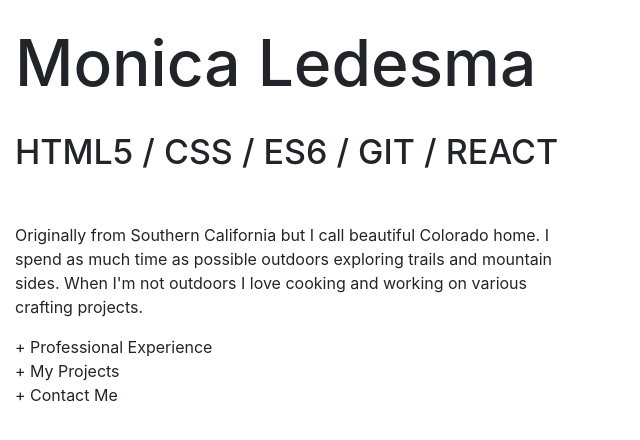
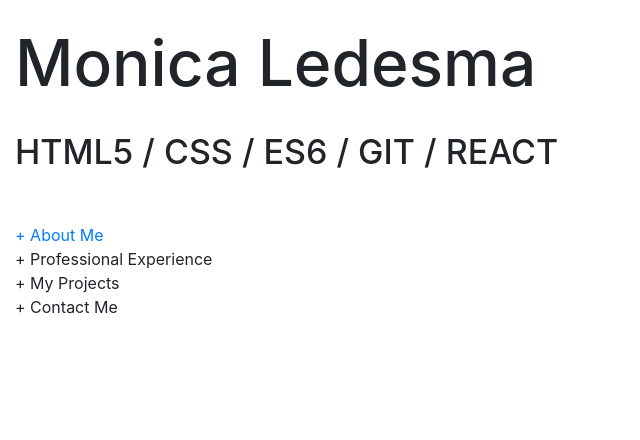
Before and after one commit to monica88green/resume-website, a React (Create React App) app: page / in a window 1280 px wide. Shown: the top 440 px of the page, without its empty margins (0-640 px from the left). Built offline with nearby package versions, Linux system fonts and the light colour scheme.

Commit message:
Added "hideable" content to About Me

```diff
--- a/src/AboutMe.js
+++ b/src/AboutMe.js
@@ -6,19 +6,19 @@ let [ready, setReady] = useState(false);
     event.preventDefault();
     setReady(true);
   }
-  if ({ready}) {
+  if (ready === false) {
     return (
-      <div className="AboutMe">
+      <div>
+     <a href="/" onClick={handleClick}> + About Me </a>
+    </div>
+    )
+     } else {
+  return (
+     <div className="AboutMe">
         <p>
           Originally from Southern California but I call beautiful Colorado home. I spend as much time as possible outdoors exploring trails and mountain sides. When I'm not outdoors I love cooking and working on various crafting projects.
         </p>
       </div>
-    )
-     } else {
-  return (
-    <div>
-     <a href="/" onclick={handleClick}> + About Me </a>
-    </div>
   )
 }
   }
--- a/src/App.js
+++ b/src/App.js
@@ -15,7 +15,7 @@ export default function App() {
         <h3>
           HTML5 / CSS / ES6 / GIT / REACT
         </h3>
-        <AboutMe />
+        <AboutMe ready={false}/>
         <ProfessionalExperience />
         <MyProjects />
         <ContactMe />
```
Also changed, not shown: 1 other file (tests, documents, lock files or other folders).
